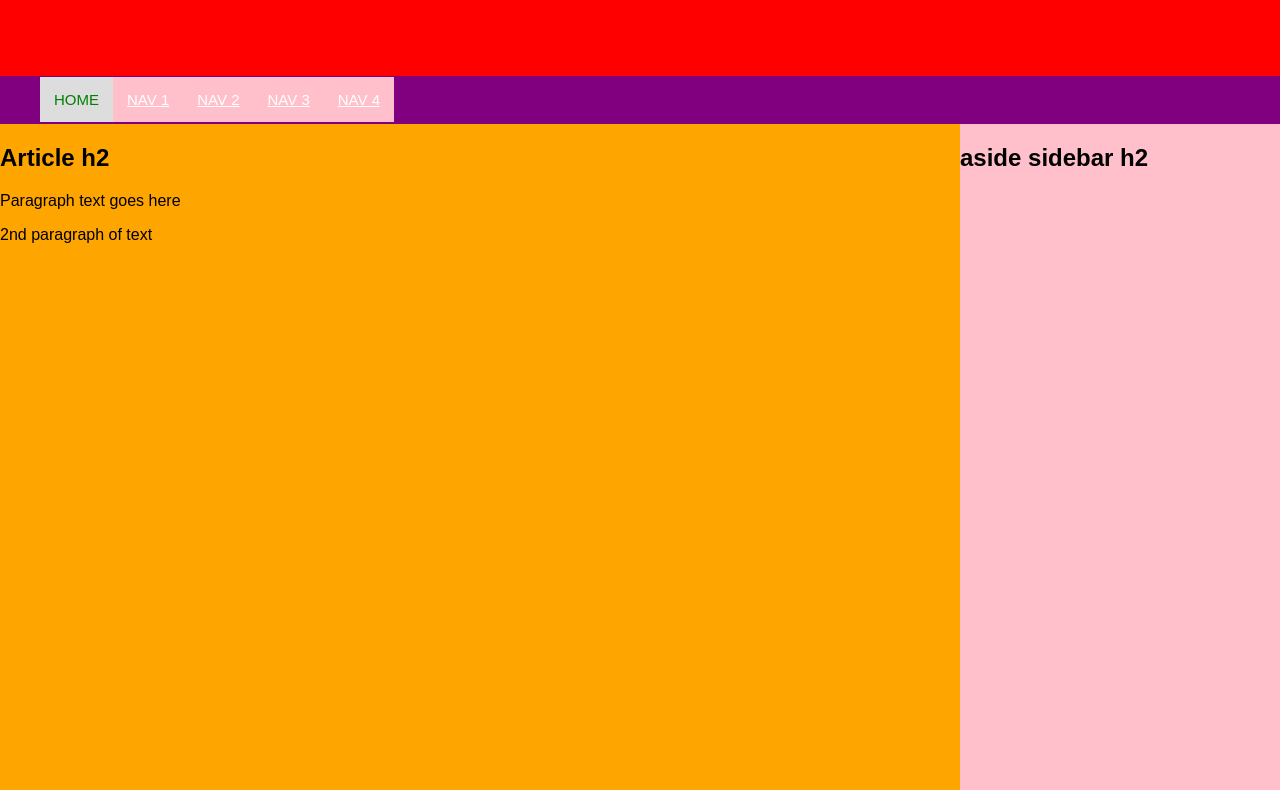
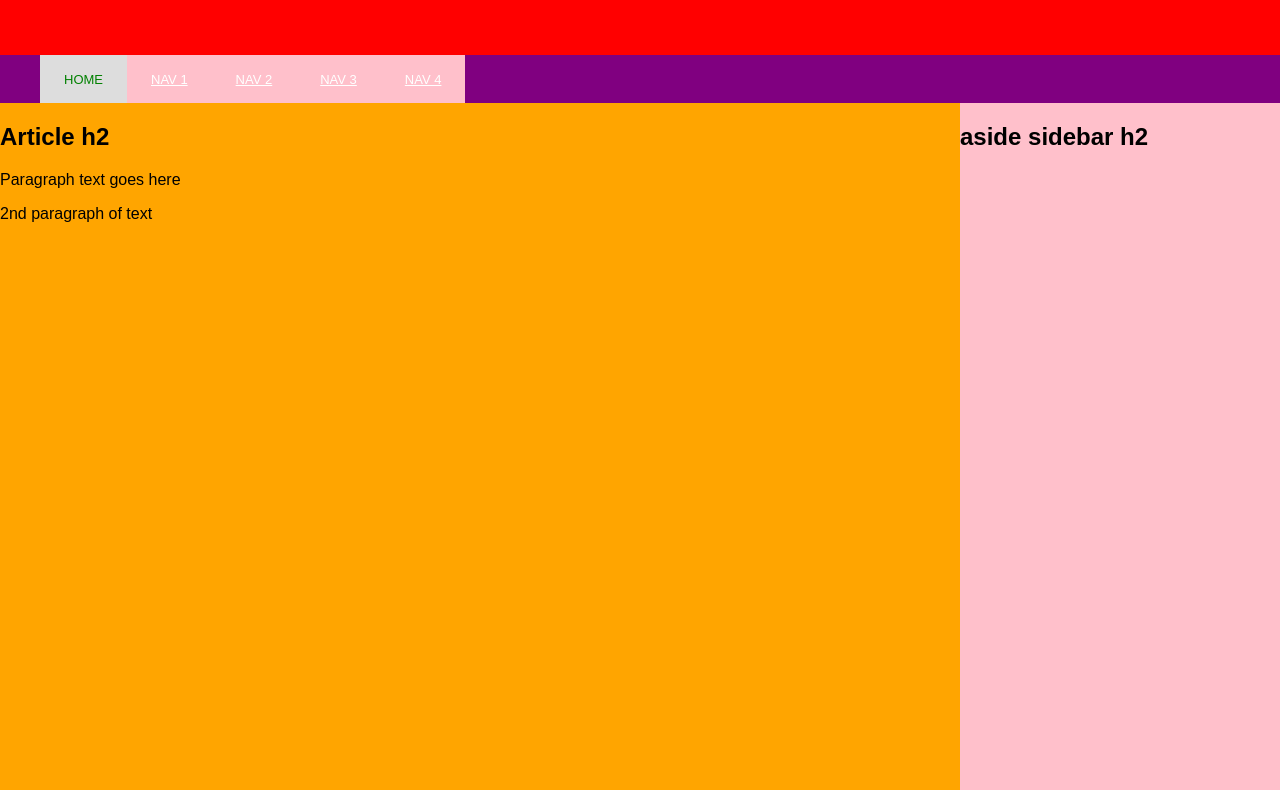
Before and after one commit to LaRueGT/TestSite, a plain HTML site: page index.html in a window 1280 px wide. Shown: the part 73-863 px from the top of the page. Drawn offline with Linux system fonts and the light colour scheme.

Commit message:
layout alignments

```diff
--- a/styles/style.css
+++ b/styles/style.css
@@ -6,13 +6,17 @@ html, body {
 }
 
 header {
+    margin: 0;
     background-color: red;
     height: 128px;
 }
 
+header h1{
+    margin: 0;
+}
+
 nav {
     height: 48px;
-    line-height: 48px;
 }
 
 .sticky{
@@ -29,21 +33,31 @@ nav ul {
 }
 
 nav ul li {
-    font-size: 15px;
+    font-size: 13px;
     display: inline-block;
     color: green;
     text-align: center;
 }
 
 nav ul li .active{
+    display: flex;
+    justify-content: center;
+    flex-direction: column;
     background-color: #dddddd;
-    padding: 14px;
+    height: 48px;
+    padding-left: 24px;
+    padding-right: 24px;
 }
 
 nav ul li a{
+    display: flex;
+    justify-content: center;
+    flex-direction: column;
     background-color: pink;
+    height: 48px;
     color: white;
-    padding: 14px;
+    padding-left: 24px;
+    padding-right: 24px;
 }
 
 nav ul li a:hover {
@@ -55,8 +69,8 @@ footer {
     height: 5%;
 }
 
-footer p {
-
+footer p{
+    margin: 0;
 }
 
 main {
```
